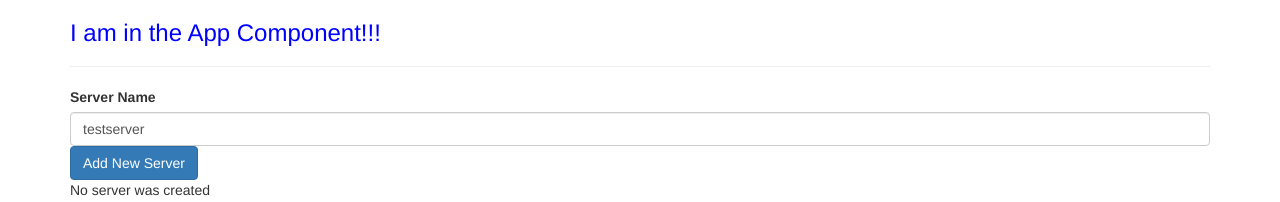
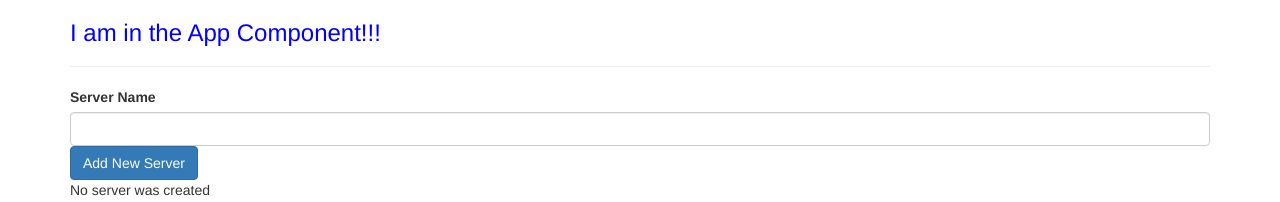
Before and after one commit to leon-xvi/udemy-angular-one, an Angular app: page / in a window 1280 px wide. Shown: the top 202 px of the page. Built offline with nearby package versions, Linux system fonts and the light colour scheme.

Commit message:
learned about ngFor and how you can use it to conditionally render a bunch of components with let server of servers, for example'

```diff
--- a/src/app/servers/servers.component.html
+++ b/src/app/servers/servers.component.html
@@ -23,5 +23,4 @@
   <p>No server was created</p>
 </ng-template>
 
-<app-server></app-server>
-<app-server></app-server>
+<app-server *ngFor="let server of servers"></app-server>
--- a/src/app/servers/servers.component.ts
+++ b/src/app/servers/servers.component.ts
@@ -9,8 +9,9 @@
 export class ServersComponent implements OnInit {
   allowNewServer = false;
   serverCreationStatus = 'No server was created!';
-  serverName = 'testserver';
+  serverName = '';
   serverCreated = false;
+  servers = ['Test Server 1', 'Test Server 2'];
 
   constructor() {
     setTimeout(() => {this.allowNewServer = true}, 2000);
@@ -22,6 +23,8 @@
   onCreateServer() {
     this.serverCreated = true;
     this.serverCreationStatus = 'Server was created. Name is ' + this.serverName;
+    this.servers.push(this.serverName);
+    this.serverName = '';
   }
 
   onUpdateServerName(event: Event) {
```
